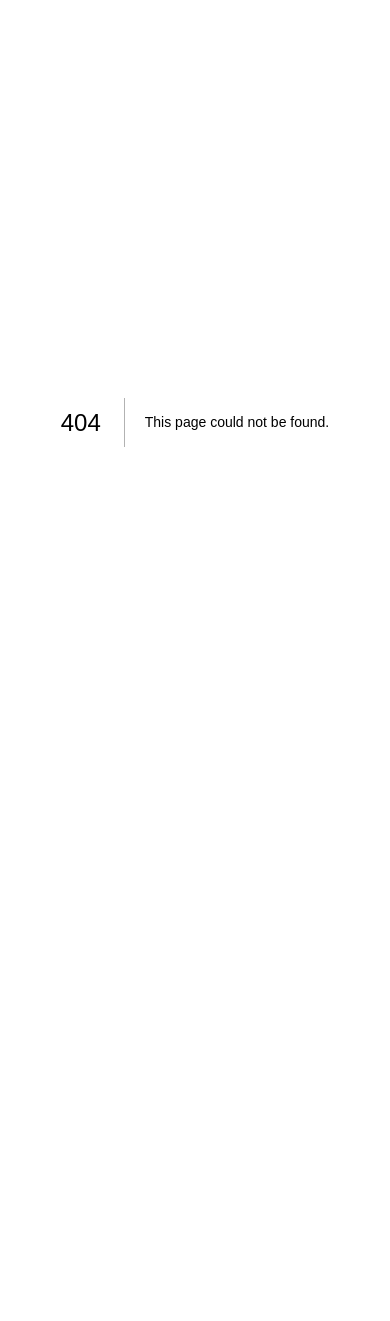
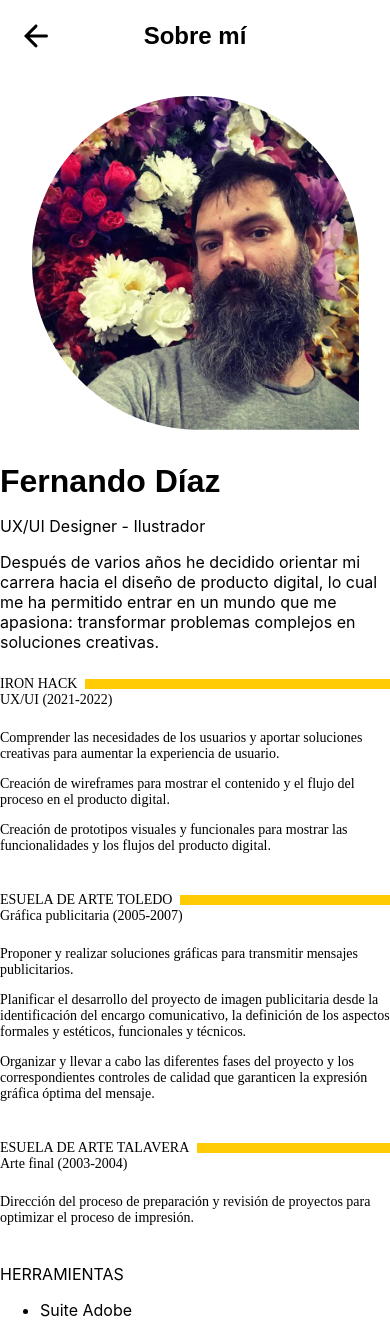
Before and after one commit to fermarinsanchez/fdiazf_portfolio, a Next.js app in the folder fdiazf_portfolio/: page /about-me in a window 390 px wide. Before the commit this address had no page. Shown: the top 1321 px of the page. Before the commit the page ends 844 px from the top, so only its background shows below. Built offline with nearby package versions, Linux system fonts and the light colour scheme; a web font is replaced by a local one.

Commit message:
Working on Sobre Mi Mobile

```diff
--- /dev/null
+++ b/fdiazf_portfolio/components/AboutSection/AboutSection.jsx
@@ -0,0 +1,23 @@
+import React from 'react'
+import styles from './AboutSection.module.scss'
+
+const AboutSection = (props) => {
+  return (
+    <div className={styles.mainContainer}>
+        <div className={styles.titleContainer}>
+            <p>{props.title}</p>
+            <span className={styles.yellowBar}/>
+        </div>
+        <div className={styles.descriptionContainer}>
+            <p>{props.subtitle && props.subtitle}</p>
+        </div>
+        <div className={styles.description}>
+            {props.description.map((paragraph, id) => {
+                return <p key={id}>{paragraph}</p>
+            })}
+        </div>
+    </div>
+  )
+}
+
+export default AboutSection
--- /dev/null
+++ b/fdiazf_portfolio/components/AboutSection/AboutSection.module.scss
@@ -0,0 +1,42 @@
+.mainContainer {
+    display: flex;
+    flex-direction: column;
+    align-items: center;
+    justify-content: center;
+    width: 100%;
+    height: 100%;
+    padding: 0;
+    margin-top: 24px;
+    margin-bottom: 24px;
+    position: relative;
+    font-size: 14px;
+    font-family: 'SF UI Display';
+}
+
+.titleContainer {
+    display: flex;
+    align-items: center;
+    width: 100%;
+    & > p {
+        min-width: fit-content;
+        margin-right: 8px;
+        margin-top: 0;
+        margin-bottom: 0;
+    }
+}
+
+.descriptionContainer {
+    display: flex;
+    justify-content: flex-start;
+    width: 100%;
+    & > p {
+        margin-top: 0px;
+        margin-bottom: 8px;
+    }
+}
+
+.yellowBar {
+    width: inherit;
+    height: 10px;
+    background-color: #FFCB05;
+}
--- a/fdiazf_portfolio/components/FatButton/FatButton.jsx
+++ b/fdiazf_portfolio/components/FatButton/FatButton.jsx
@@ -5,7 +5,7 @@ import styles from './FatButton.module.scss'
 const FatButton = (props) => {
     return (
         <div className={styles.mainContainer}>
-            <Link href={props.link}>
+            <Link href={`${props.link}`}>
                 <div className={styles.buttonShadow}>
                     <div className={styles.fatButtonContainer}>
                         <p className={styles.buttonText}>{props.text}</p>
--- a/fdiazf_portfolio/components/Mirror/Mirror.jsx
+++ b/fdiazf_portfolio/components/Mirror/Mirror.jsx
@@ -39,7 +39,6 @@ const Mirror = () => {
               <path d="M164.178 202.585C164.178 215.371 160.336 225.739 155.583 225.739C150.829 225.739 146.987 215.371 146.987 202.585" stroke="black" stroke-width="3.31239" stroke-miterlimit="10" stroke-linecap="round" stroke-linejoin="round" />
               <path d="M165.006 235.874C165.006 244.403 160.783 251.31 155.583 251.31C150.382 251.31 146.159 244.403 146.159 235.874" stroke="black" stroke-width="3.31239" stroke-miterlimit="10" stroke-linecap="round" stroke-linejoin="round" />
             </svg>
-
           </div>
         </div>
       </div>
--- /dev/null
+++ b/fdiazf_portfolio/components/SectionHeader/SectionHeader.jsx
@@ -0,0 +1,20 @@
+import React from 'react'
+import Link from 'next/link'
+import styles from './SectionHeader.module.scss'
+
+const SectionHeader = (props) => {
+    return (
+        <div className={styles.mainContainer}>
+            <Link href={`${props.link}`}>
+                <div className={styles.getBackArrow}>
+                    <svg width="24" height="24" viewBox="0 0 24 24" fill="none" xmlns="http://www.w3.org/2000/svg">
+                        <path d="M24 12C24 12.8284 23.3284 13.5 22.5 13.5L5.745 13.5L13.065 20.82C13.6526 21.4076 13.6509 22.3607 13.0612 22.9462C12.4745 23.5288 11.5271 23.5271 10.9425 22.9425L1.04907e-06 12L10.942 1.05797C11.5263 0.473668 12.4737 0.47367 13.058 1.05797C13.6419 1.6419 13.6423 2.58852 13.0589 3.17297L5.745 10.5L22.5 10.5C23.3284 10.5 24 11.1716 24 12Z" fill="black" />
+                    </svg>
+                </div>
+            </Link>
+            <h2 className={styles.title}>{props.title}</h2>
+        </div>
+    )
+}
+
+export default SectionHeader
--- /dev/null
+++ b/fdiazf_portfolio/components/SectionHeader/SectionHeader.module.scss
@@ -0,0 +1,16 @@
+.mainContainer {
+    display: flex;
+    flex-direction: column;
+    align-items: center;
+    justify-content: center;
+    width: 100%;
+    height: 72px;
+    padding: 0;
+    position: relative;
+}
+
+.getBackArrow {
+    position: absolute;
+    top: 24px;
+    left: 24px;
+}
--- /dev/null
+++ b/fdiazf_portfolio/pages/about-me.js
@@ -0,0 +1,120 @@
+import React from 'react'
+import SectionHeader from '../components/SectionHeader/SectionHeader'
+import AboutSection from '../components/AboutSection/AboutSection'
+import styles from '../styles/AboutMe.module.scss'
+import FatButton from '../components/FatButton/FatButton'
+
+const AboutMe = () => {
+
+    const textDescription = {
+        "Ironhack": [
+            'Comprender las necesidades de los usuarios y aportar soluciones creativas para aumentar la experiencia de usuario.',
+            'Creación de wireframes para mostrar el contenido y el flujo del proceso en el producto digital.',
+            'Creación de prototipos visuales y funcionales para mostrar las funcionalidades y los flujos del producto digital.'
+        ],
+        "EAToledo": [
+            'Proponer y realizar soluciones gráficas para transmitir mensajes publicitarios.',
+            'Planificar el desarrollo del proyecto de imagen publicitaria desde la identificación del encargo comunicativo, la definición de los aspectos formales y estéticos, funcionales y técnicos.',
+            'Organizar y llevar a cabo las diferentes fases del proyecto y los correspondientes controles de calidad que garanticen la expresión gráfica óptima del mensaje.'
+        ],
+        "EATalavera": [
+            'Dirección del proceso de preparación y revisión de proyectos para optimizar el proceso de impresión.'
+        ]
+    }
+
+
+    return (
+        <div className={styles.mainContaier}>
+            <SectionHeader
+                title={'Sobre mí'}
+                link={'/menu'}
+            />
+            <div className={styles.image}>
+                <img src="/assets/images/fernan.png" alt="Fernando Díaz Franco" />
+            </div>
+            <div className={styles.name}>
+                <h1>Fernando Díaz</h1>
+                <p>UX/UI Designer - Ilustrador</p>
+            </div>
+            <div className={styles.description}>
+                <p>
+                    Después de varios años he decidido orientar mi carrera hacia el diseño de producto digital, lo cual me ha permitido entrar en un mundo que me apasiona: transformar problemas complejos en soluciones creativas.
+                </p>
+            </div>
+            <div className={styles.ExperienceContainer}>
+                <AboutSection
+                    title={'IRON HACK'}
+                    subtitle={'UX/UI (2021-2022)'}
+                    description={textDescription.Ironhack}
+                />
+                <AboutSection
+                    title={'ESUELA DE ARTE TOLEDO'}
+                    subtitle={'Gráfica publicitaria (2005-2007)'}
+                    description={textDescription.EAToledo}
+                />
+                <AboutSection
+                    title={'ESUELA DE ARTE TALAVERA'}
+                    subtitle={'Arte final (2003-2004)'}
+                    description={textDescription.EATalavera}
+                />
+            </div>
+            <div className={styles.lists}>
+                <p>HERRAMIENTAS</p>
+                <ul>
+                    <li>Suite Adobe</li>
+                    <li>Figma</li>
+                    <li>Miro</li>
+                    <li>Slack</li>
+                    <li>Trello</li>
+                </ul>
+                <p>IDIOMAS</p>
+                <ul>
+                    <li>Español Nativo</li>
+                    <li>Inglés Medio</li>
+                </ul>
+                <p>APTITUDES</p>
+                <div className={styles.containerAptitudes}>
+                    <div className={styles.aptitudes}>
+                        <p>Empatía</p>
+                    </div>
+                    <div className={styles.aptitudes}>
+                        <p>Motivación</p>
+                    </div>
+                    <div className={styles.aptitudes}>
+                        <p>Curiosidad</p>
+                    </div>
+                    <div className={styles.aptitudes}>
+                        <p>Comunicación</p>
+                    </div>
+                    <div className={styles.aptitudes}>
+                        <p>Capacidad de integración</p>
+                    </div>
+                </div>
+                <p>AFICIONES</p>
+                <AboutSection
+                    title={'Música'}
+                    subtitle={false}
+                    description={['Soy un melómano empedernido y además toco el bajo en varios grupos.']}
+                />
+                <AboutSection
+                    title={'Comics'}
+                    subtitle={false}
+                    description={['Llevo leyendo comics y tebeos desde que tengo memoria. Me encanta sumergirme en sus historias.']}
+                />
+
+            </div>
+            <div className={styles.hablamos}>
+                <p>¿Quieres saber más de mí?</p>
+                <FatButton
+                    text={'¿Hablamos?'}
+                    link={'/contacto'}
+                />
+
+
+            </div>
+
+        </div>
+    )
+}
+
+export default AboutMe
--- /dev/null
+++ b/fdiazf_portfolio/styles/AboutMe.module.scss
@@ -0,0 +1,20 @@
+.mainContainer {
+    display: flex;
+    flex-direction: column;
+    align-items: center;
+    justify-content: center;
+    width: 100%;
+    height: 100%;
+    padding: 0;
+    margin-top: 24px;
+    margin-bottom: 24px;
+    position: relative;
+}
+
+.image {
+    display: flex;
+    justify-content: center;
+    width: 100%;
+    margin-top: 24px;
+    margin-bottom: 32px;
+}
--- /dev/null
+++ b/fdiazf_portfolio/styles/Menu.module.scss
@@ -0,0 +1,18 @@
+.mainContainer {
+    display: flex;
+    justify-content: center;
+    align-items: center;
+    width: 100%;
+    height: 100vh;
+
+}
+.container {
+    display: flex;
+    flex-direction: column;
+    align-items: center;
+    justify-content: center;
+    height: fit-content;
+    & .nameContainer {
+        margin-bottom: 36px;
+    }
+}
```
Also changed, not shown: fdiazf_portfolio/pages/menu.js (+20 -6 lines), fdiazf_portfolio/public/assets/images/fernan.png (added), fdiazf_portfolio/public/assets/svg/Icon Artwork.svg (added).
